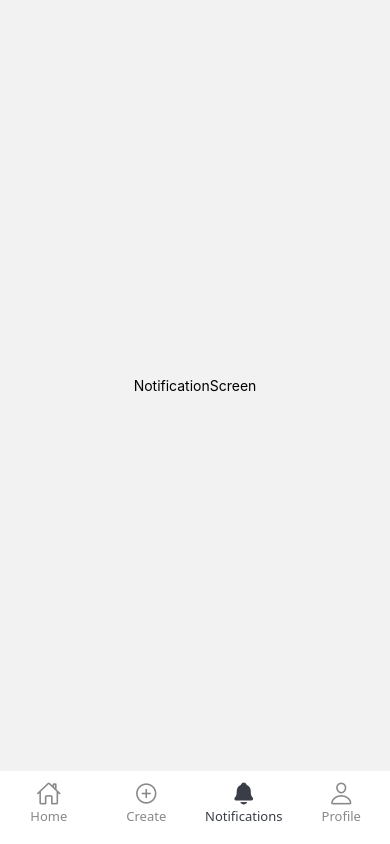
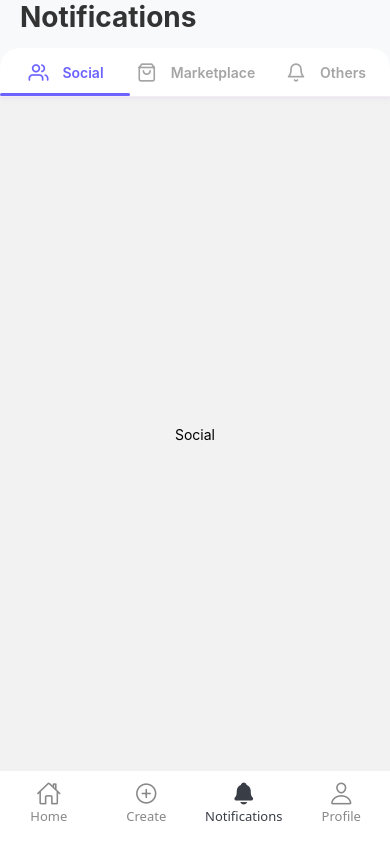
Before and after one commit to Elestra-Dev/bookosaurs-mobile, a React Native app: screen /Notification in a window 390 px wide. Built offline with nearby package versions, Linux system fonts and the light colour scheme.

Commit message:
add toptab and some extras

```diff
--- a/package.json
+++ b/package.json
@@ -12,12 +12,14 @@
   "dependencies": {
     "@react-native/new-app-screen": "0.80.2",
     "@react-navigation/bottom-tabs": "^7.4.5",
+    "@react-navigation/material-top-tabs": "^7.3.5",
     "@react-navigation/native": "^7.1.17",
     "@react-navigation/native-stack": "^7.3.24",
     "@react-navigation/stack": "^7.4.5",
     "react": "19.1.0",
     "react-native": "0.80.2",
     "react-native-gesture-handler": "^2.27.2",
+    "react-native-pager-view": "^6.8.1",
     "react-native-safe-area-context": "^5.5.2",
     "react-native-screens": "^4.13.1",
     "react-native-vector-icons": "^10.3.0"
--- /dev/null
+++ b/screens/others/Marketplace.tsx
@@ -0,0 +1,17 @@
+import { View, Text } from 'react-native'
+import React from 'react'
+
+const Marketplace = () => {
+  return (
+    <View
+      style={{
+        flex: 1,
+        justifyContent: 'center',
+        alignItems: 'center'
+      }}>
+      <Text>Marketplace</Text>
+    </View>
+  )
+}
+
+export default Marketplace
--- /dev/null
+++ b/screens/others/Others.tsx
@@ -0,0 +1,17 @@
+import { View, Text } from 'react-native'
+import React from 'react'
+
+const Others = () => {
+    return (
+        <View
+            style={{
+                flex: 1,
+                justifyContent: 'center',
+                alignItems: 'center'
+            }}>
+            <Text>Others</Text>
+        </View>
+    )
+}
+
+export default Others
--- /dev/null
+++ b/screens/others/Social.tsx
@@ -0,0 +1,17 @@
+import { View, Text } from 'react-native'
+import React from 'react'
+
+const Social = () => {
+    return (
+        <View
+            style={{
+                flex: 1,
+                justifyContent: 'center',
+                alignItems: 'center'
+            }}>
+            <Text>Social</Text>
+        </View>
+    )
+}
+
+export default Social
--- a/screens/tabs/NotificationScreen.tsx
+++ b/screens/tabs/NotificationScreen.tsx
@@ -1,17 +1,212 @@
-import { View, Text } from 'react-native'
-import React from 'react'
+import React from 'react';
+import {
+  View,
+  StyleSheet,
+  StatusBar,
+  Animated,
+  Dimensions,
+  Text,
+  TouchableOpacity
+} from 'react-native';
+import { SafeAreaView } from 'react-native-safe-area-context';
+import { createMaterialTopTabNavigator } from '@react-navigation/material-top-tabs';
+import Icon from 'react-native-vector-icons/Feather';
+import Social from '../others/Social';
+import Marketplace from '../others/Marketplace';
+import Others from '../others/Others';
+
+const Tab = createMaterialTopTabNavigator();
+const { width } = Dimensions.get('window');
+
+const NotificationTabs = () => {
+  return (
+    <Tab.Navigator
+      screenOptions={{
+        tabBarLabelStyle: styles.tabLabel,
+        tabBarActiveTintColor: '#6C63FF',
+        tabBarInactiveTintColor: '#A5A5A5',
+        tabBarIndicatorStyle: styles.tabIndicator,
+        tabBarScrollEnabled: true,
+        tabBarItemStyle: styles.tabItem,
+        tabBarStyle: styles.tabBar,
+        tabBarPressColor: 'transparent',
+      }}
+    >
+      <Tab.Screen
+        name="Socials"
+        component={Social}
+        options={{
+          tabBarAccessibilityLabel: 'Social Notifications Tab',
+          tabBarIcon: ({ focused }) => (
+            <Icon
+              name="users"
+              size={20}
+              color={focused ? '#6C63FF' : '#A5A5A5'}
+              style={styles.tabIcon}
+            />
+          ),
+          tabBarLabel: ({ focused }) => (
+            <Text style={[
+              styles.tabLabel,
+              { color: focused ? '#6C63FF' : '#A5A5A5' }
+            ]}>
+              Social
+            </Text>
+          )
+        }}
+      />
+      <Tab.Screen
+        name="Marketplace"
+        component={Marketplace}
+        options={{
+          tabBarAccessibilityLabel: 'Marketplace Notifications Tab',
+          tabBarIcon: ({ focused }) => (
+            <Icon
+              name="shopping-bag"
+              size={20}
+              color={focused ? '#6C63FF' : '#A5A5A5'}
+              style={styles.tabIcon}
+            />
+          ),
+          tabBarLabel: ({ focused }) => (
+            <Text style={[
+              styles.tabLabel,
+              { color: focused ? '#6C63FF' : '#A5A5A5' }
+            ]}>
+              Marketplace
+            </Text>
+          )
+        }}
+      />
+      <Tab.Screen
+        name="Others"
+        component={Others}
+        options={{
+          tabBarAccessibilityLabel: 'Other Notifications Tab',
+          tabBarIcon: ({ focused }) => (
+            <Icon
+              name="bell"
+              size={20}
+              color={focused ? '#6C63FF' : '#A5A5A5'}
+              style={styles.tabIcon}
+            />
+          ),
+          tabBarLabel: ({ focused }) => (
+            <Text style={[
+              styles.tabLabel,
+              { color: focused ? '#6C63FF' : '#A5A5A5' }
+            ]}>
+              Others
+            </Text>
+          )
+        }}
+      />
+    </Tab.Navigator>
+  );
+};
 
 const NotificationScreen = () => {
   return (
-    <View
-      style={{
-        flex: 1,
-        justifyContent: 'center',
-        alignItems: 'center'
-      }}>
-      <Text>NotificationScreen</Text>
-    </View>
-  )
-}
+    <SafeAreaView style={styles.safeArea}>
+      <Text style={styles.headerTitle}>Notifications</Text>
 
-export default NotificationScreen
+      <View style={styles.container}>
+        <StatusBar
+          barStyle={'dark-content'}
+          backgroundColor="#F8F9FA"
+          translucent
+        />
+        <NotificationTabs />
+      </View>
+    </SafeAreaView>
+  );
+};
+
+export default NotificationScreen;
+
+const styles = StyleSheet.create({
+  safeArea: {
+    flex: 1,
+    backgroundColor: '#F8F9FA',
+  },
+  container: {
+    flex: 1,
+    backgroundColor: '#FFFFFF',
+    borderTopLeftRadius: 20,
+    borderTopRightRadius: 20,
+    // borderRadius: 20,
+    elevation: 5,
+    overflow: 'hidden',
+  },
+  header: {
+    paddingHorizontal: 24,
+    paddingVertical: 16,
+    flexDirection: 'row',
+    justifyContent: 'space-between',
+    alignItems: 'center',
+    backgroundColor: '#F8F9FA',
+  },
+  headerTitle: {
+    fontSize: 28,
+    marginLeft: 20,
+    marginBottom: 14,
+    fontWeight: 'bold',
+    color: '#333',
+  },
+  headerActions: {
+    flexDirection: 'row',
+    alignItems: 'center',
+    gap: 16,
+  },
+  filterButton: {
+    width: 36,
+    height: 36,
+    borderRadius: 18,
+    backgroundColor: 'rgba(108, 99, 255, 0.1)',
+    justifyContent: 'center',
+    alignItems: 'center',
+  },
+  badge: {
+    backgroundColor: '#6C63FF',
+    paddingHorizontal: 10,
+    paddingVertical: 4,
+    borderRadius: 12,
+  },
+  badgeText: {
+    color: 'white',
+    fontSize: 12,
+    fontWeight: '600',
+  },
+  tabLabel: {
+    fontSize: 14,
+    fontWeight: '600',
+    textTransform: 'capitalize',
+    marginLeft: 8,
+  },
+  tabIcon: {
+    marginRight: 4,
+  },
+  tabIndicator: {
+    backgroundColor: '#6C63FF',
+    height: 3,
+    borderRadius: 3,
+    width: width / 3,
+    left: (width / 6 - width / 6) / 2,
+  },
+  tabItem: {
+    flexDirection: 'row',
+    alignItems: 'center',
+    justifyContent: 'center',
+    width: width / 3, // Divide screen equally among 3 tabs
+  },
+  tabBar: {
+    backgroundColor: '#FFFFFF',
+    elevation: 0,
+    shadowColor: '#E7E0EC',
+    shadowOffset: { width: 0, height: 2 },
+    shadowOpacity: 0.8,
+    shadowRadius: 4,
+    borderBottomWidth: 1,
+    borderBottomColor: '#F3EDF7',
+  },
+});
```
Also changed, not shown: 1 other file (tests, documents, lock files or other folders).
